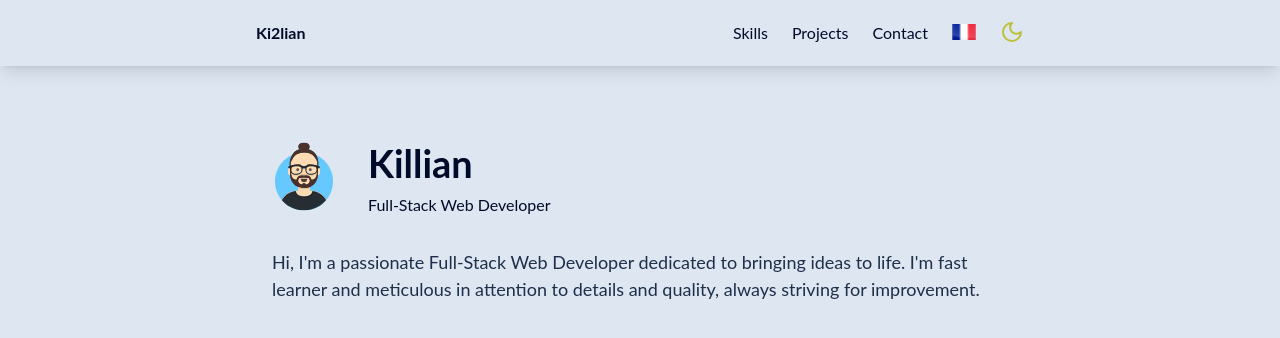
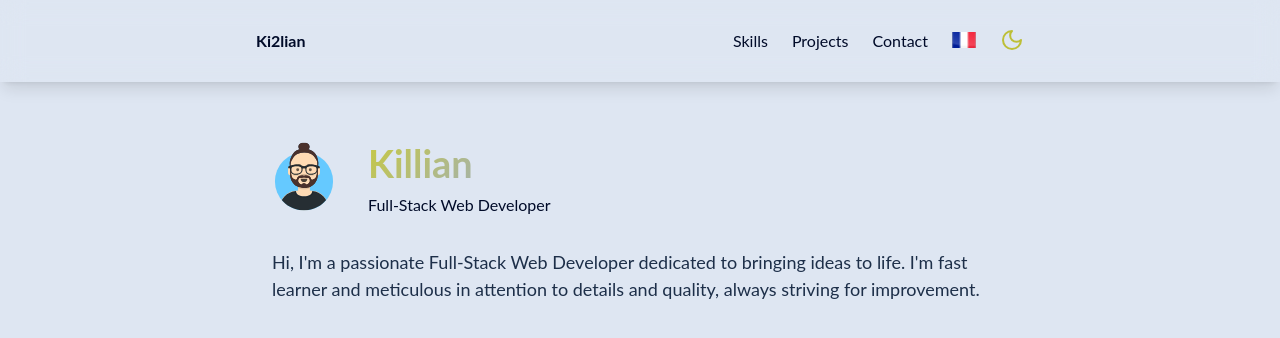
Before and after one commit to Ki2lian/Portfolio, a React (Vite) app: page / in a window 1280 px wide. Shown: the top 338 px of the page. Built offline with nearby package versions, Linux system fonts and the light colour scheme.

Commit message:
style: Add selection style for elements and introduce "name-gradient" style

```diff
--- a/src/components/Header.tsx
+++ b/src/components/Header.tsx
@@ -16,7 +16,7 @@ const Navbar = () => {
     };
 
     return (
-        <header className="fixed left-0 top-0 z-10 w-full bg-background p-4 shadow-lg">
+        <header className="fixed left-0 top-0 z-10 w-full p-6 shadow-lg backdrop-blur-md">
             <div className="relative m-auto flex min-h-full max-w-3xl items-center justify-between">
                 <Link to="/">
                     <h1 className="font-bold">Ki2lian</h1>
--- a/src/index.scss
+++ b/src/index.scss
@@ -59,4 +59,21 @@
     body {
         @apply bg-background text-foreground;
     }
+
+    ::-moz-selection {
+        background: hsla(var(--primary) / .5);
+        color: #fff;
+    }
+
+    ::selection {
+        background: hsla(var(--primary) / .5);
+        color: #fff;
+    }
 }
+
+.name-gradient {
+    background: -webkit-linear-gradient(-45deg, #c7c940, #94a7e0);
+    background-clip: text;
+    -webkit-background-clip: text;
+    -webkit-text-fill-color: transparent;
+}
```
